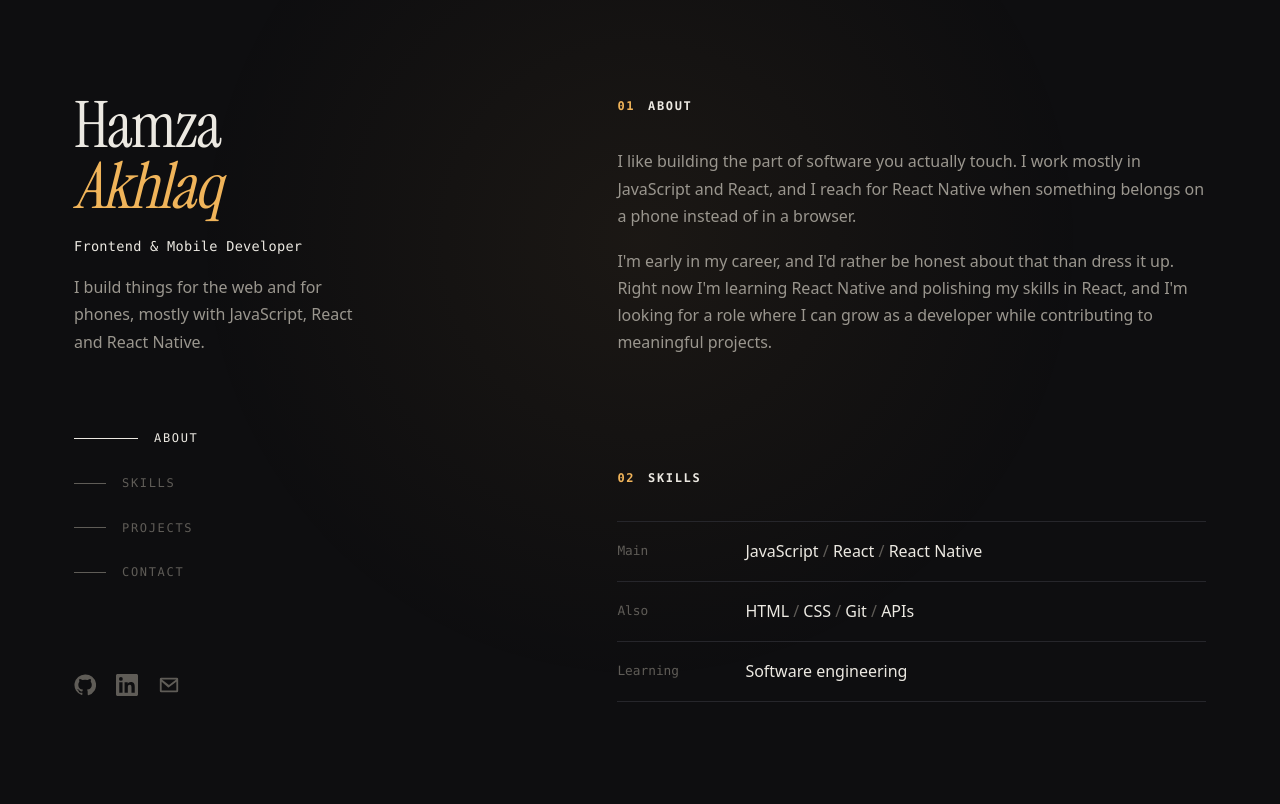
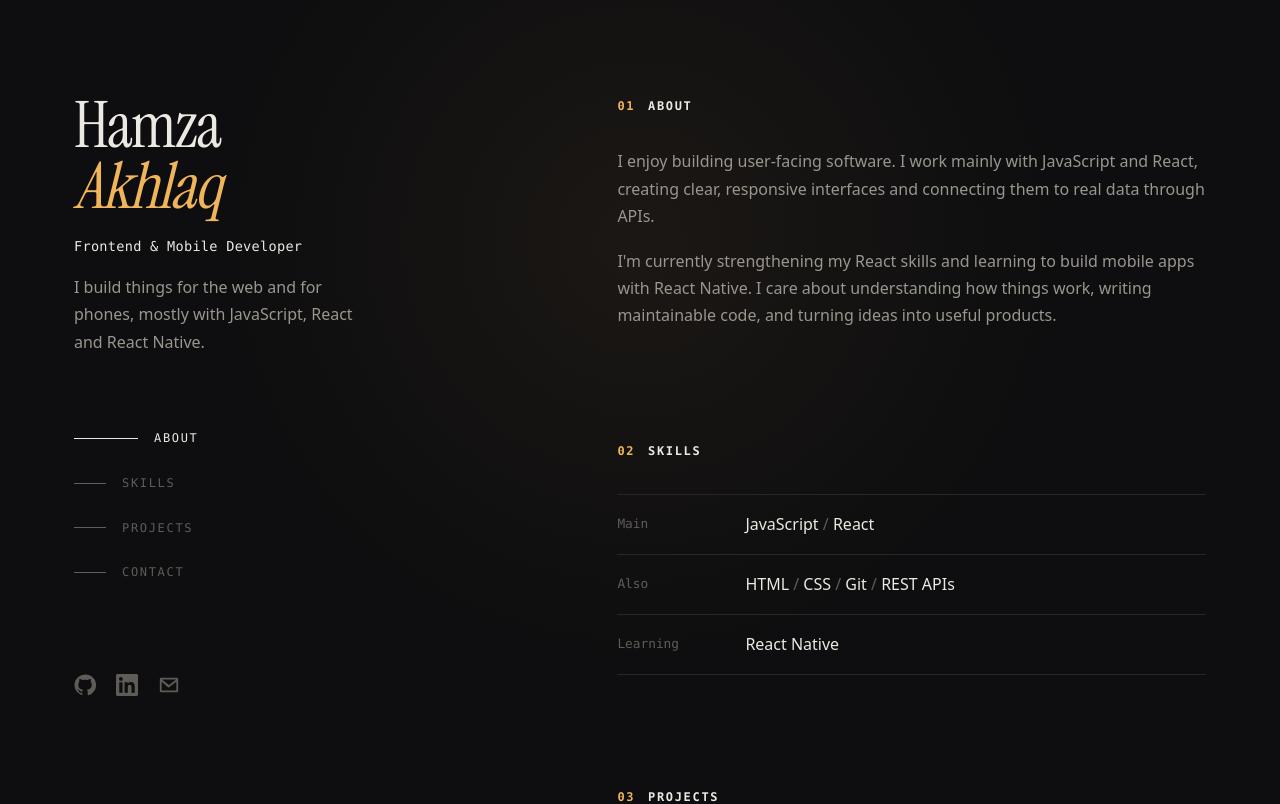
Before and after one commit to Code-by-Hamza/portfolio, a React (Vite) app: page / in a window 1280 px wide. Shown: the top 804 px of the page. Built offline with nearby package versions, Linux system fonts and the light colour scheme.

Commit message:
Refine portfolio profile and skills content

```diff
--- a/src/data/site.js
+++ b/src/data/site.js
@@ -8,7 +8,7 @@ export const profile = {
     email: "code.by.hamzaa@gmail.com",
     github: "https://github.com/Code-by-Hamza",
     linkedin: "https://www.linkedin.com/in/code-by-hamza",
-    resume: "/resume.pdf", //todo: placeholder PDF in /public. Replace it, keep the filename.
+    resume: "/resume.pdf", // Replace with your current resume, keeping the filename.
 };
 
 export const sections = [
@@ -19,14 +19,14 @@ export const sections = [
 ];
 
 export const about = [
-    "I like building the part of software you actually touch. I work mostly in JavaScript and React, and I reach for React Native when something belongs on a phone instead of in a browser.",
-    "I'm early in my career, and I'd rather be honest about that than dress it up. Right now I'm learning React Native and polishing my skills in React, and I'm looking for a role where I can grow as a developer while contributing to meaningful projects.",
+    "I enjoy building user-facing software. I work mainly with JavaScript and React, creating clear, responsive interfaces and connecting them to real data through APIs.",
+    "I'm currently strengthening my React skills and learning to build mobile apps with React Native. I care about understanding how things work, writing maintainable code, and turning ideas into useful products.",
 ];
 
 export const skills = [
-    { label: "Main", items: ["JavaScript", "React", "React Native"] },
-    { label: "Also", items: ["HTML", "CSS", "Git", "APIs"] },
-    { label: "Learning", items: ["Software engineering"] },
+    { label: "Main", items: ["JavaScript", "React"] },
+    { label: "Also", items: ["HTML", "CSS", "Git", "REST APIs"] },
+    { label: "Learning", items: ["React Native"] },
 ];
 
 // To add a project, copy an object and fill it in.
```
